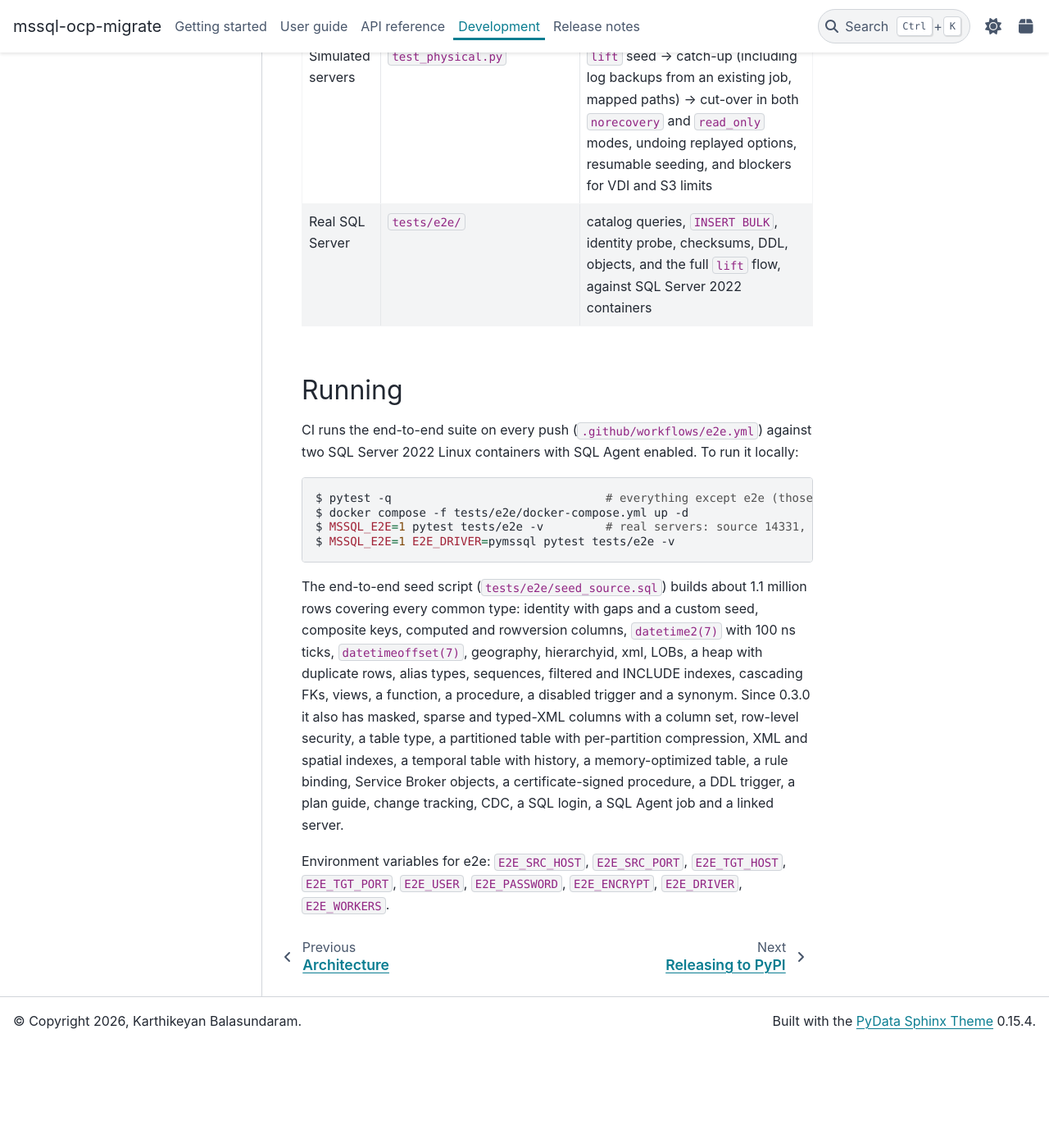
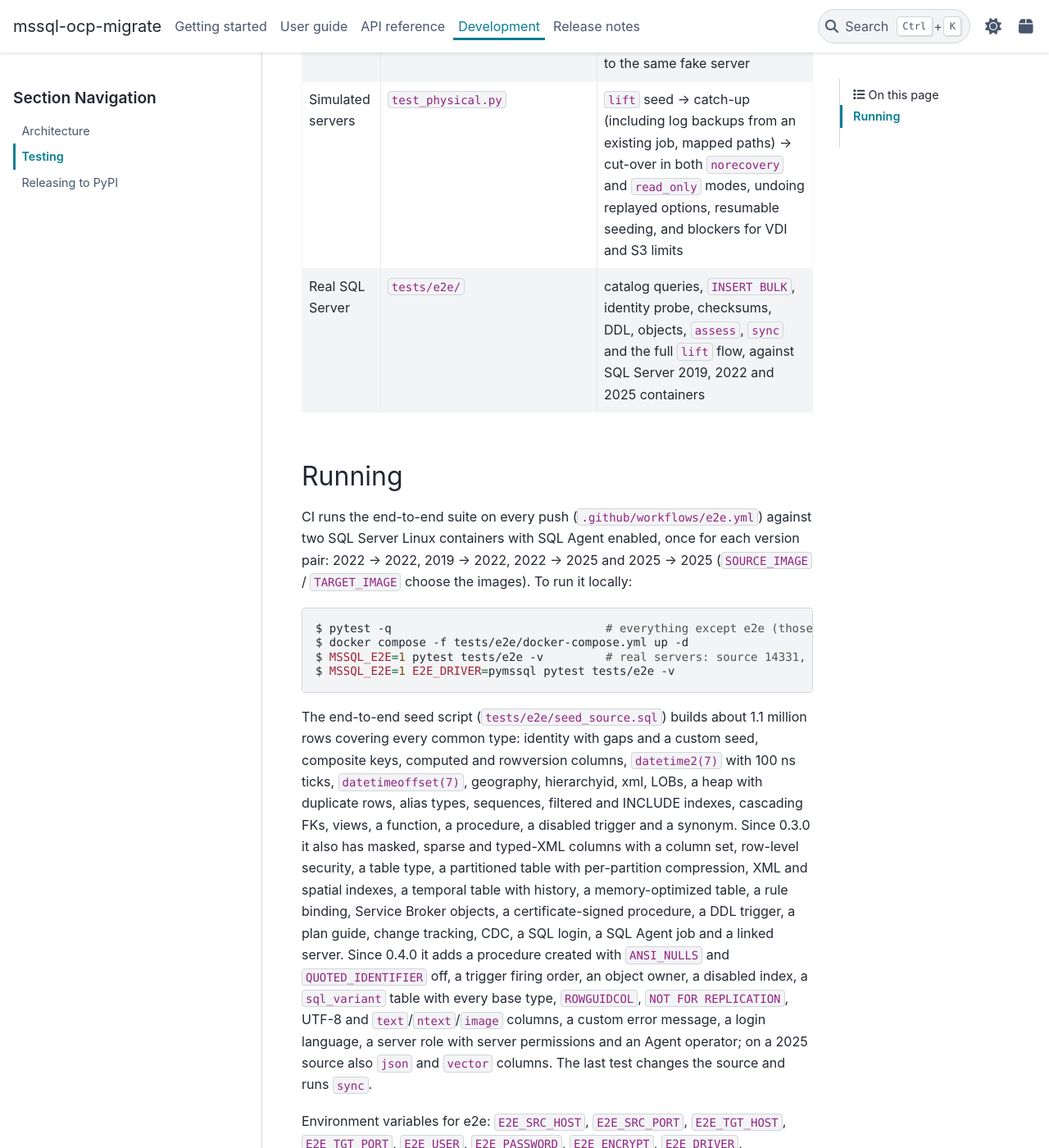
Before and after one commit to karthikbd/mssql-ocp-migrate, a Sphinx documentation site: the page built from docs/development/testing.md, in a window 1280 px wide and 1400 px high, scrolled down 1069 px. Shown: the whole window at 82% size. Built offline with Sphinx 7.4.7 and the PyData theme 0.15.4, drawn with Linux system fonts in a browser that asks for light colours; before the commit the page ends 2343 px from its top, so only the background shows below that; some of the changed text lies outside the part shown.

Commit message:
docs: assess and sync in the tour and README quick start; testing and security pages current for 0.4.0
Co-Authored-By: Claude Fable 5.2 <noreply@anthropic.com>
Claude-Session: https://claude.ai/code/session_0127R5cYzMjD4VQZtD923zX5

````diff
--- a/docs/development/testing.md
+++ b/docs/development/testing.md
@@ -5,16 +5,17 @@ server.
 
 | Layer | Files | What it proves |
 |---|---|---|
-| Unit | `test_units.py`, `test_bulk_types.py`, `test_physical.py`, `test_pymssql.py`, `test_no_downloads.py` | chunk partitions are exact (property test on 1–3-column keys); DDL text; config validation; checkpoint round-trips; driver-independent hashing; every SQL Server type maps to bulk metadata and serialises; `lift` T-SQL, log-chain rules and timeline maths; the package imports no HTTP or installer modules |
+| Unit | `test_units.py`, `test_bulk_types.py`, `test_objects.py`, `test_extras.py`, `test_gaps.py`, `test_physical.py`, `test_pymssql.py`, `test_no_downloads.py` | chunk partitions are exact (property test on 1–3-column keys); DDL text; config validation; checkpoint round-trips; driver-independent hashing; every SQL Server type maps to bulk metadata and serialises; `lift` T-SQL, log-chain rules and timeline maths; the package imports no HTTP or installer modules |
 | Engine on SQLite | `test_engine.py` + `sqlite_adapter.py` | the full `migrate` pipeline with parallel workers (threads and processes): exact copies, chunk failure then resume, retry after transient failure, the `fail` and `truncate` policies, filters, 3-shard scale-out with `finalize`, and validation naming corrupted, missing and extra keys |
 | Wire level | `test_tls.py`, `test_pymssql.py` | the bundled driver's stdlib TLS completes the handshake inside TDS pre-login packets against a fake TDS server: trusted, CA-verified with host-name override, untrusted (rejected), mismatched (rejected), plain text. pymssql's FreeTDS logs in to the same fake server |
 | Simulated servers | `test_physical.py` | `lift` seed → catch-up (including log backups from an existing job, mapped paths) → cut-over in both `norecovery` and `read_only` modes, undoing replayed options, resumable seeding, and blockers for VDI and S3 limits |
-| Real SQL Server | `tests/e2e/` | catalog queries, `INSERT BULK`, identity probe, checksums, DDL, objects, and the full `lift` flow, against SQL Server 2022 containers |
+| Real SQL Server | `tests/e2e/` | catalog queries, `INSERT BULK`, identity probe, checksums, DDL, objects, `assess`, `sync` and the full `lift` flow, against SQL Server 2019, 2022 and 2025 containers |
 
 ## Running
 
 CI runs the end-to-end suite on every push (`.github/workflows/e2e.yml`) against two SQL Server
-2022 Linux containers with SQL Agent enabled. To run it locally:
+Linux containers with SQL Agent enabled, once for each version pair: 2022 → 2022, 2019 → 2022,
+2022 → 2025 and 2025 → 2025 (`SOURCE_IMAGE` / `TARGET_IMAGE` choose the images). To run it locally:
 
 ```console
 $ pytest -q                               # everything except e2e (those are skipped)
@@ -32,6 +33,11 @@ sparse and typed-XML columns with a column set, row-level security, a table type
 table with per-partition compression, XML and spatial indexes, a temporal table with history, a
 memory-optimized table, a rule binding, Service Broker objects, a certificate-signed procedure, a
 DDL trigger, a plan guide, change tracking, CDC, a SQL login, a SQL Agent job and a linked server.
+Since 0.4.0 it adds a procedure created with `ANSI_NULLS` and `QUOTED_IDENTIFIER` off, a trigger
+firing order, an object owner, a disabled index, a `sql_variant` table with every base type,
+`ROWGUIDCOL`, `NOT FOR REPLICATION`, UTF-8 and `text`/`ntext`/`image` columns, a custom error
+message, a login language, a server role with server permissions and an Agent operator; on a
+2025 source also `json` and `vector` columns. The last test changes the source and runs `sync`.
 
 Environment variables for e2e: `E2E_SRC_HOST`, `E2E_SRC_PORT`, `E2E_TGT_HOST`, `E2E_TGT_PORT`,
 `E2E_USER`, `E2E_PASSWORD`, `E2E_ENCRYPT`, `E2E_DRIVER`, `E2E_WORKERS`.
````
Also changed, not shown: README.md (+3 -1 lines), docs/getting_started/tour.md (+20 -1 lines), docs/user_guide/security.md (+1 -1 lines).
